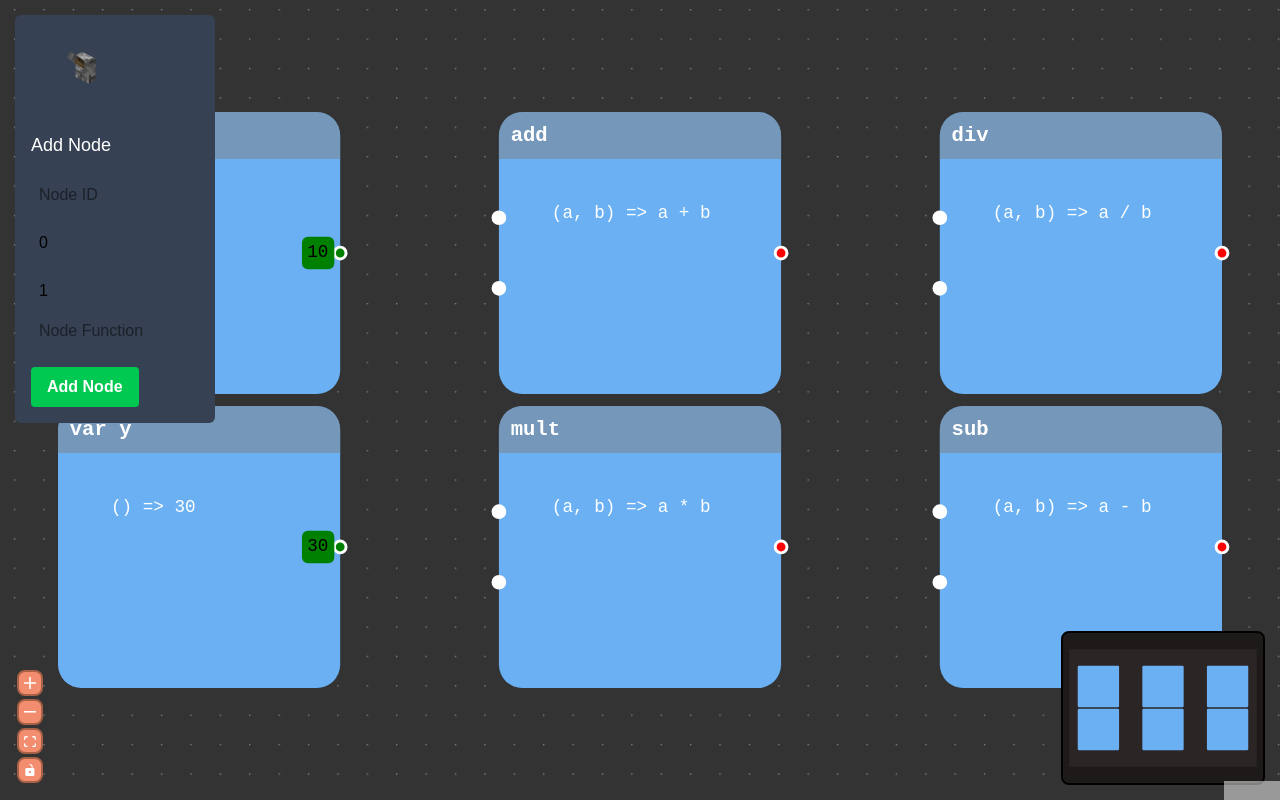
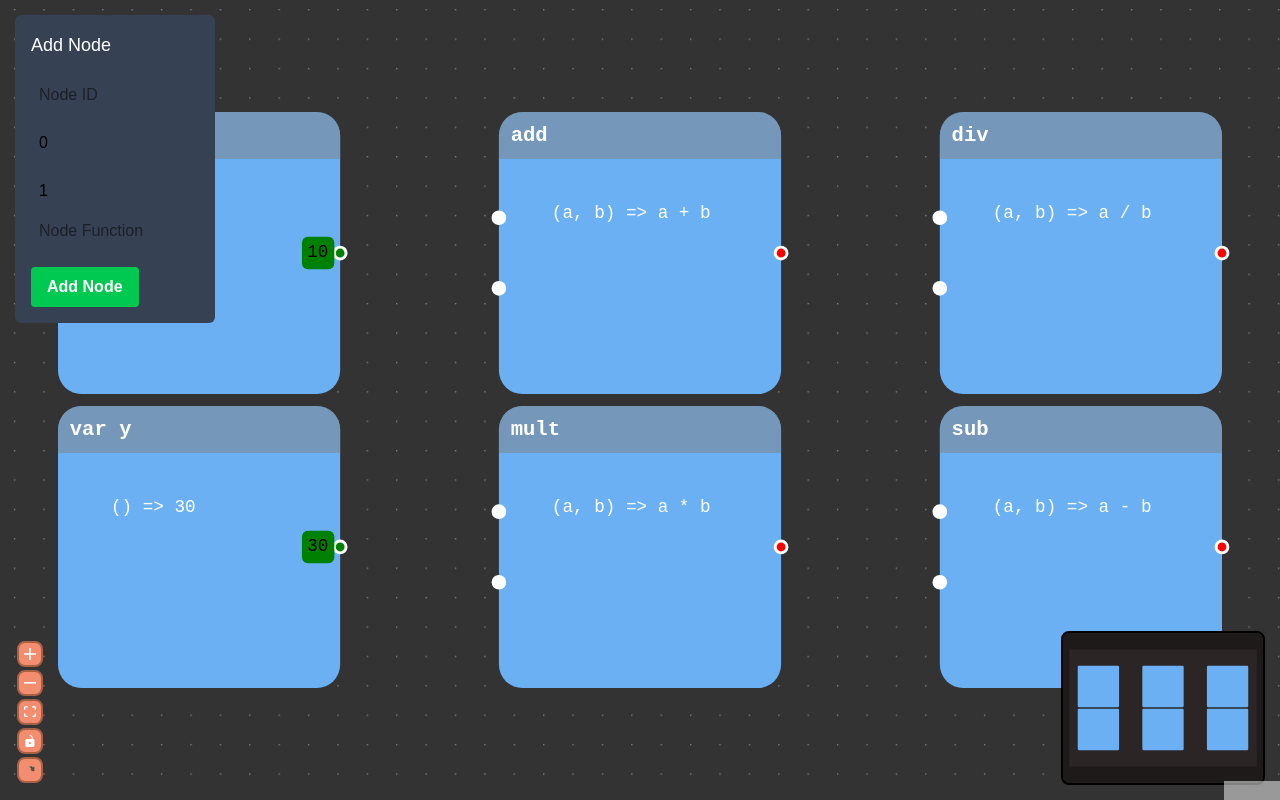
Before and after one commit to Dandandooo/BlackBox-Studio, a Next.js app in the folder backup/: page / in a window 1280 px wide. Built offline with nearby package versions, Linux system fonts and the light colour scheme.

Commit message:
moved lever

```diff
--- a/backup/src/app/page.jsx
+++ b/backup/src/app/page.jsx
@@ -6,6 +6,7 @@ import {
   addEdge,
   Background,
   Controls,
+  ControlButton,
   MiniMap,
   useNodesState,
   useEdgesState,
@@ -549,19 +550,19 @@ export default function NodeEditor() {
         panOnScroll={true}
         fitView
       >
-        <Controls />
+        <Controls>
+            <ControlButton onClick={toggleMinecraftStyle}>
+              <img
+                src={applyMinecraftStyle ? "/lever_off.png" : "/lever_on.png"}
+                alt="Minecraft Lever"
+              />
+            </ControlButton>
+        </Controls>
         <MiniMap />
         <Background gap={20} variant={applyMinecraftStyle? null : "dots"} />
 
         <Panel position="top-left">
           <div className="bg-gray-700 p-4 rounded-md w-[200px] z-50">
-            <button onClick={toggleMinecraftStyle} className="mt-1 mb-4">
-              <img
-                src={applyMinecraftStyle ? "/lever_off.png" : "/lever_on.png"}
-                alt="Minecraft Lever"
-                className="w-20 h-auto transition-transform duration-200"
-              />
-            </button>
 
             <h2 className="text-white text-lg mb-4">Add Node</h2>
             <form onSubmit={handleAddNode}>
```
